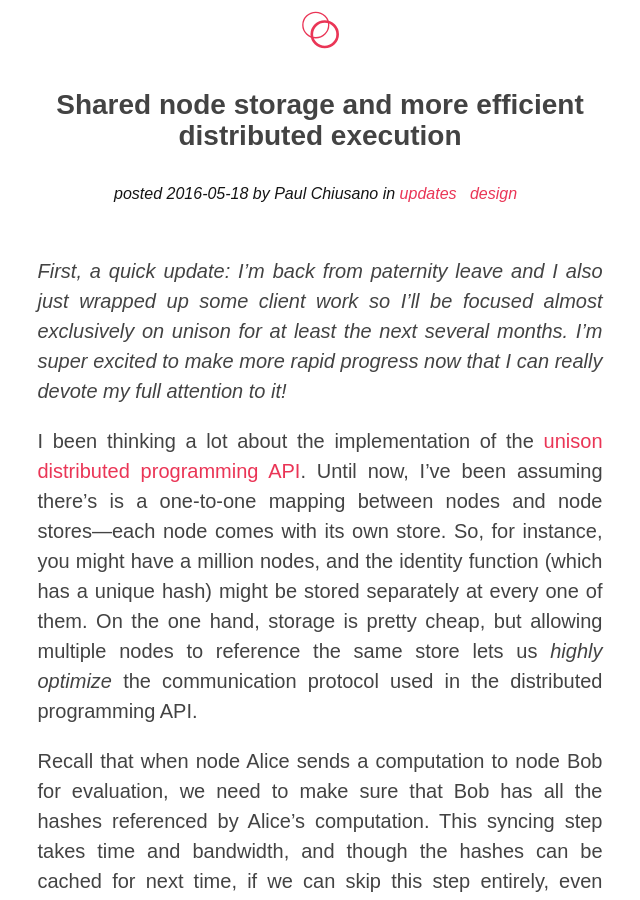
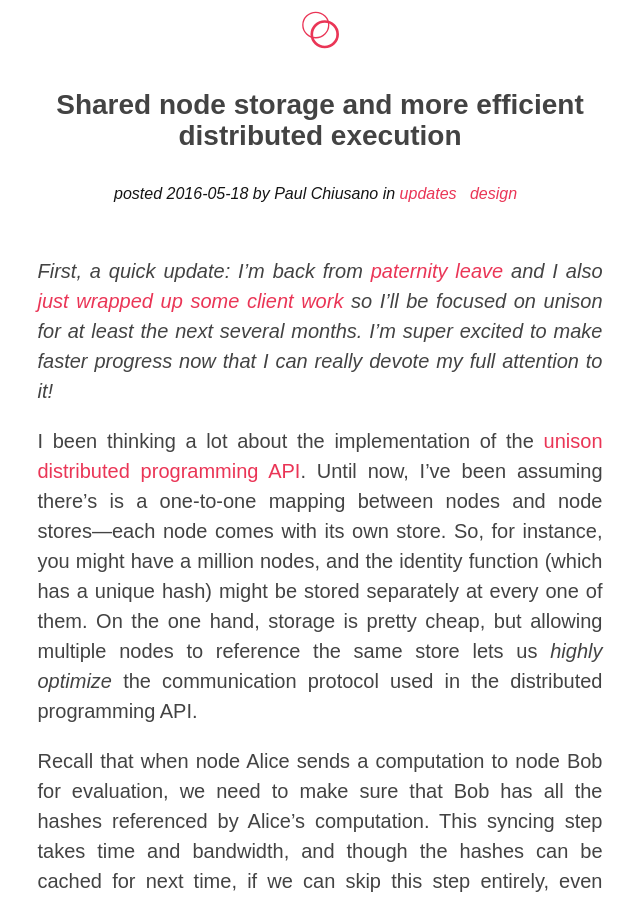
Before and after one commit to unisonweb/oldblog, a Jekyll site: the page built from _posts/2016-05-18-shared-node-stores.markdown, in a window 1280 px wide and 900 px high, scrolled down 500 px. Shown: the whole window, without its empty margins (320-960 px from the left). Built offline with Jekyll 4.4.1, drawn with Linux system fonts in a browser that asks for light colours; some web fonts are replaced; comment, search, counter and statistics services are not loaded.

Commit message:
Update 2016-05-18-shared-node-stores.markdown

```diff
--- a/_posts/2016-05-18-shared-node-stores.markdown
+++ b/_posts/2016-05-18-shared-node-stores.markdown
@@ -5,7 +5,7 @@ title: Shared node storage and more efficient distributed execution
 post_author: Paul Chiusano
 ---
 
-_First, a quick update: I'm back from paternity leave and I also just wrapped up some client work so I'll be focused almost exclusively on unison for at least the next several months. I'm super excited to make more rapid progress now that I can really devote my full attention to it!_
+_First, a quick update: I'm back from [paternity leave](https://twitter.com/pchiusano/status/719621712434880512) and I also [just wrapped up some client work](http://pchiusano.github.io/2016-05-17/fs2-release.html) so I'll be focused on unison for at least the next several months. I'm super excited to make faster progress now that I can really devote my full attention to it!_
 
 I been thinking a lot about the implementation of the [unison distributed programming API](/2015-06-02/distributed-evaluation.html). Until now, I've been assuming there's is a one-to-one mapping between nodes and node stores---each node comes with its own store. So, for instance, you might have a million nodes, and the identity function (which has a unique hash) might be stored separately at every one of them. On the one hand, storage is pretty cheap, but allowing multiple nodes to reference the same store lets us _highly optimize_ the communication protocol used in the distributed programming API.
 
```
